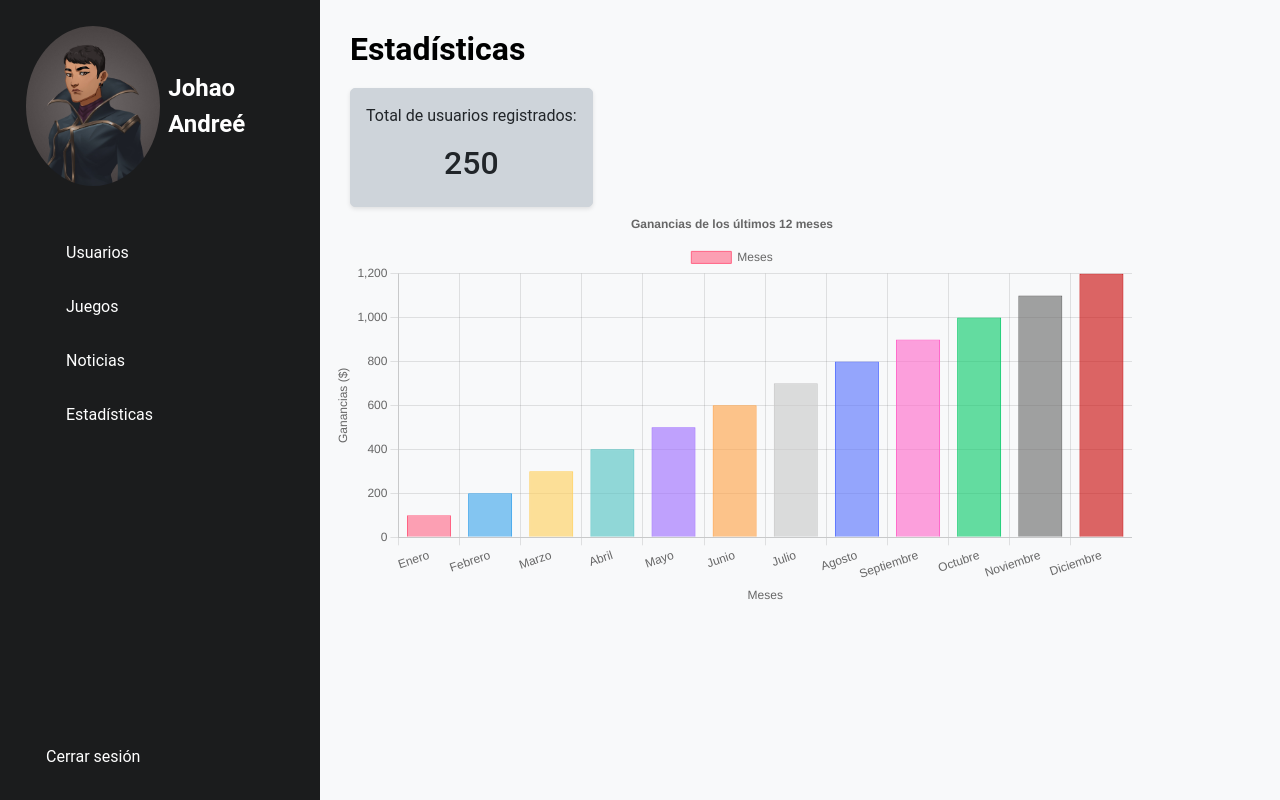
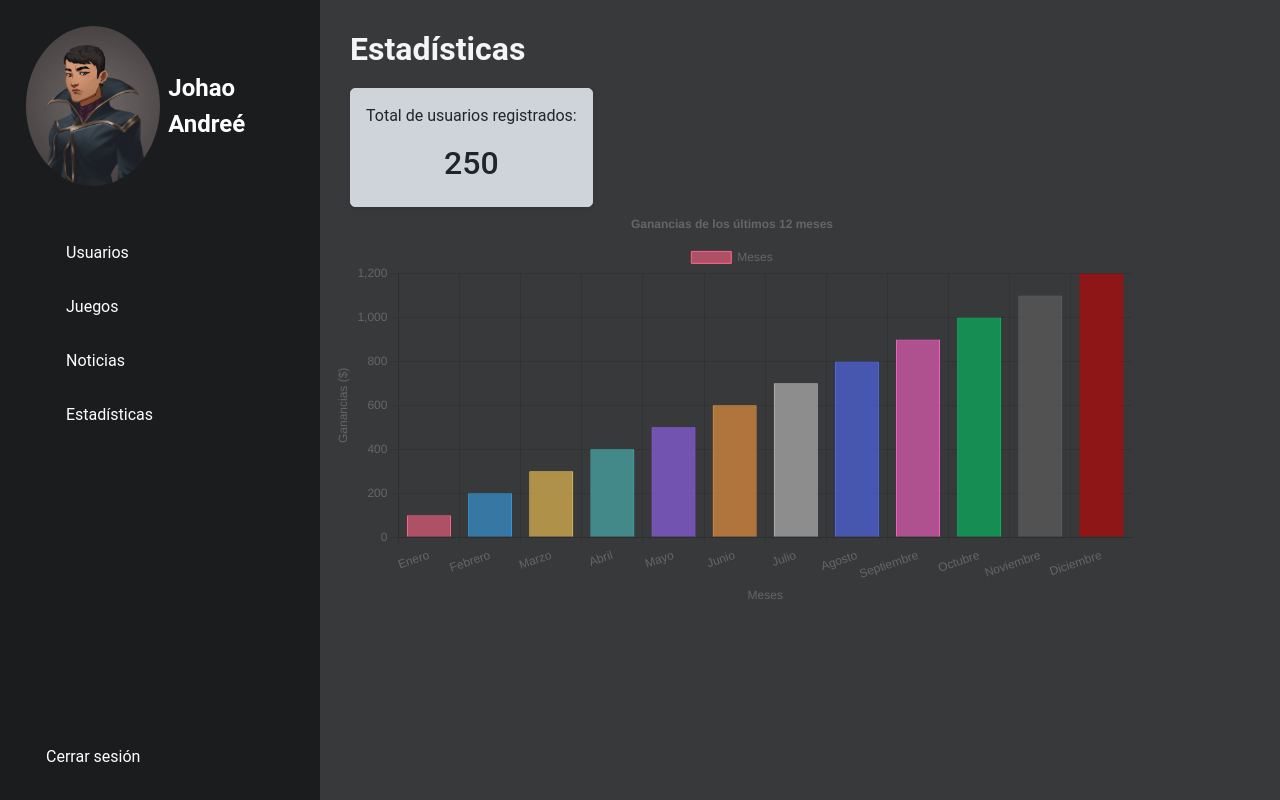
Before and after one commit to JohaoAndree/Proyecto_PrograWeb, a React (Vite) app: page /reqs_21_and_23 in a window 1280 px wide. Built offline with nearby package versions, Linux system fonts and the light colour scheme.

Commit message:
Se actualiza color de la barra lateral y cuerpo de la página en todos los reqs

```diff
--- a/src/Reqs_Johao/Req_22/Components/styles.module.css
+++ b/src/Reqs_Johao/Req_22/Components/styles.module.css
@@ -1,6 +1,6 @@
 .CuerpoPagina{
     font-family: 'Roboto', sans-serif;
-    background-color: #f8f9fa;
+    background-color: #37393b;
     min-height: 100vh;
 }
 
--- a/src/Reqs_Johao/Req_24/Components/styles.module.css
+++ b/src/Reqs_Johao/Req_24/Components/styles.module.css
@@ -1,6 +1,6 @@
 .CuerpoPagina{
     font-family: 'Roboto', sans-serif;
-    background-color: #f8f9fa;
+    background-color: #37393b;
     min-height: 100vh;
 }
 
--- a/src/Reqs_Johao/Reqs_21_and_23/Components/styles.module.css
+++ b/src/Reqs_Johao/Reqs_21_and_23/Components/styles.module.css
@@ -1,6 +1,6 @@
 .CuerpoPagina{
     font-family: 'Roboto', sans-serif;
-    background-color: #f8f9fa;
+    background-color: #37393b;
     min-height: 100vh;
 }
 
--- a/src/Reqs_Johao/Shared_Components/SharedComponents.module.css
+++ b/src/Reqs_Johao/Shared_Components/SharedComponents.module.css
@@ -1,5 +1,5 @@
 .Titulo {
-    color: black;
+    color: whitesmoke;
     font-size: 2em;
     font-weight: bold;
     padding-top: 30px;
```
